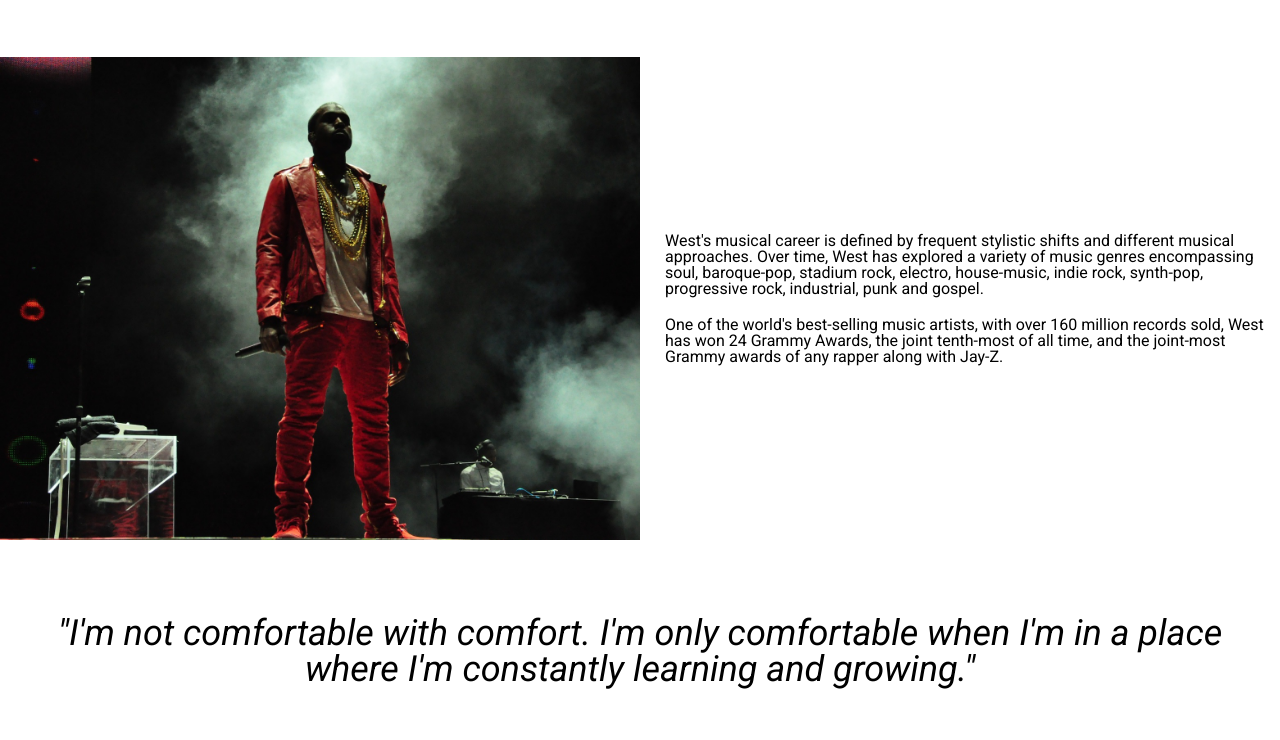
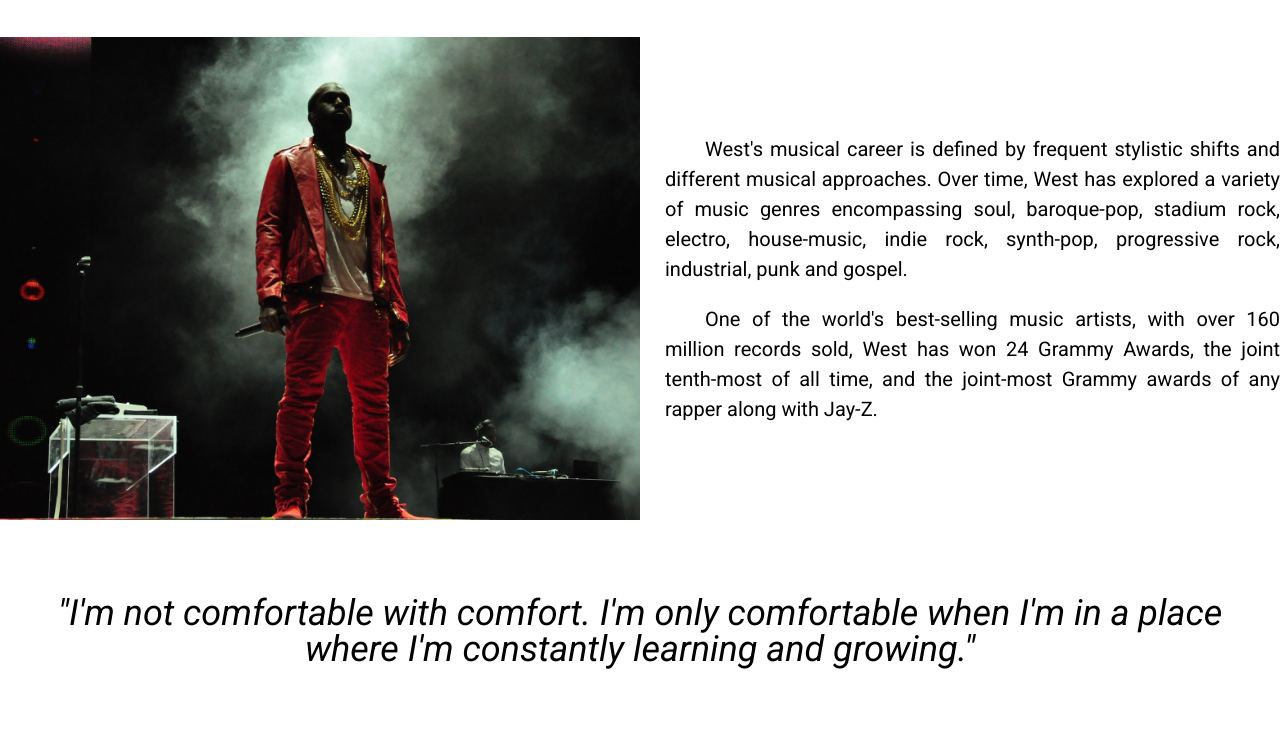
Before and after one commit to felipedomingosps/Tribute-Page, a plain HTML site: page index.html in a window 1280 px wide. Shown: the part 1460-2200 px from the top of the page. Drawn offline with Linux system fonts and the light colour scheme.

Commit message:
Add style to content text

```diff
--- a/styles.css
+++ b/styles.css
@@ -99,13 +99,21 @@ section:nth-last-of-type(2) > div > img {
 	margin: 0 auto;
 }
 
-.text {
+section > .content > .text {
 	display: flex;
 	flex-direction: column;
+	font-size: 20px;
+	text-align: justify;
 }
 
-.content p {
+section > .content p {
 	margin: 10px 0px;
+	line-height: 1.5em;
+}
+
+section > .content p:first-letter {
+	margin-left: 2em;
+
 }
 
 /* QUOTE */
```
